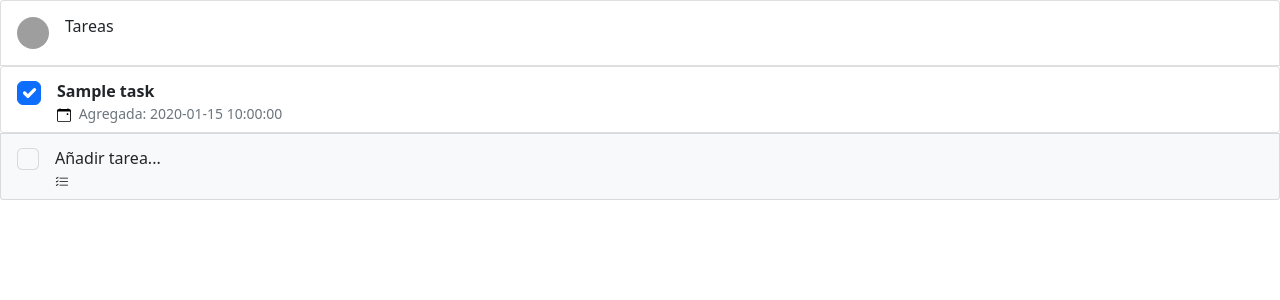
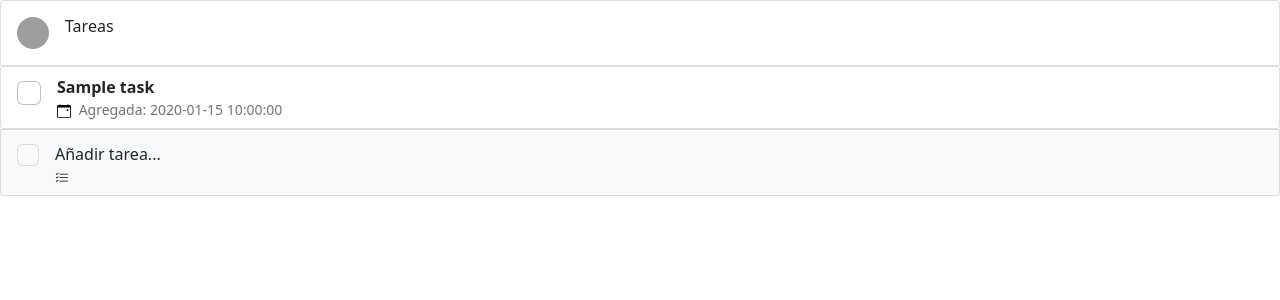
Before and after one commit to AlexLiCa/aplicacion-web-, a Flask app: page / in a window 1280 px wide. Shown: the top 300 px of the page. Run offline with Flask 2, Linux system fonts and the light colour scheme; a database or web service that is not in the repository returns one stand-in record (values such as "Sample title"); data that the repository does not hold is empty; some libraries are stand-ins or nearby versions; grey boxes are pictures that could not be loaded.

Commit message:
uncheck tasks

```diff
--- a/templates/index.html
+++ b/templates/index.html
@@ -46,8 +46,8 @@
         {% for task in tasks %}
         <div class="list-group">
             <label class="list-group-item d-flex gap-3">
-              <input class="form-check-input flex-shrink-0" type="checkbox" value="" checked="" style="font-size: 1.5em;">
-              <span class="pt-1 form-checked-content">
+              <input class="form-check-input flex-shrink-0" type="checkbox" value=""  style="font-size: 1.5em;">
+              <span class="pt-0 form-checked-content">
                 <strong>{{task['name']}}</strong>
                 <small class="d-block text-muted">
                   <svg class="bi me-1" width="1em" height="1em"><use xlink:href="#calendar-event"></use></svg>
```
